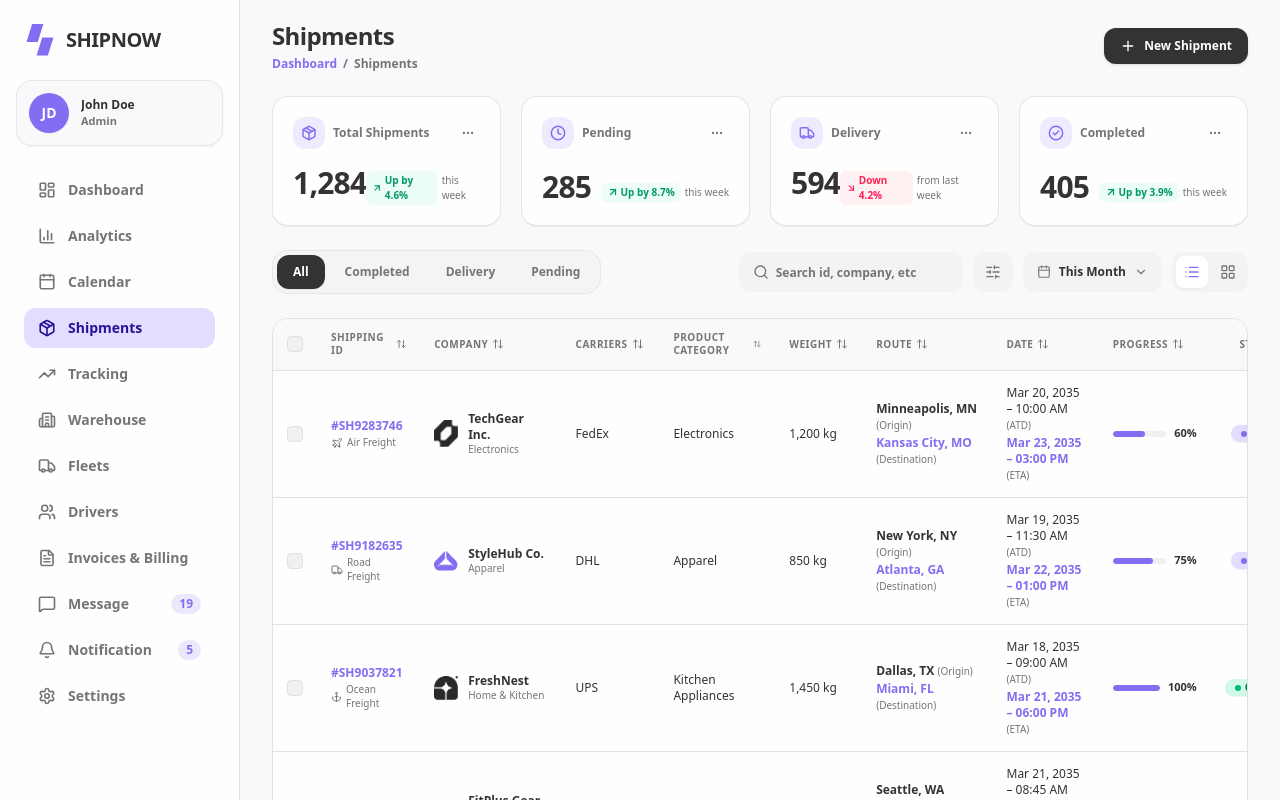
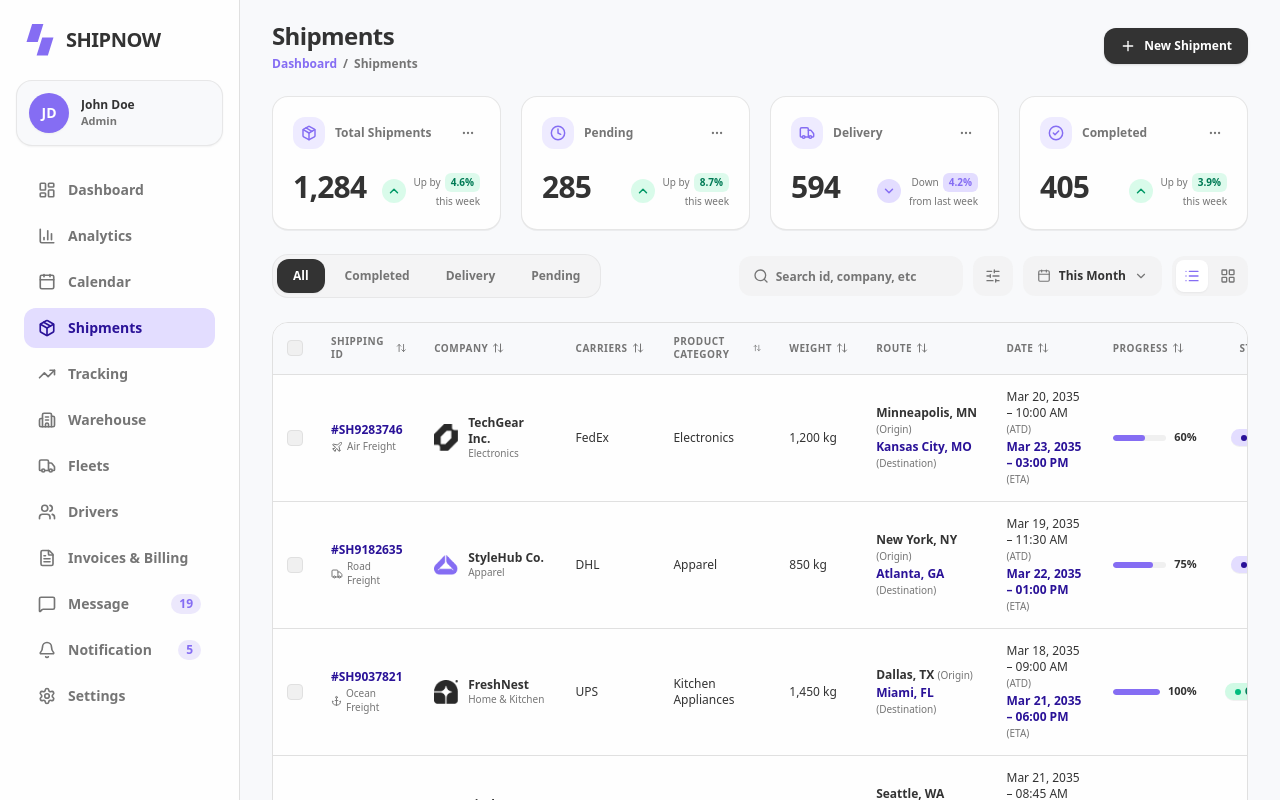
Before and after one commit to sadiq1020/ShipNow-frontend, a Next.js app: page /shipments in a window 1280 px wide. Shown: the top 800 px of the page. Built offline with nearby package versions, Linux system fonts and the light colour scheme.

Commit message:
fix: shipment table and card alignments, color, size etc

```diff
--- a/src/components/shipments/ShipmentsSummaryCards.tsx
+++ b/src/components/shipments/ShipmentsSummaryCards.tsx
@@ -1,6 +1,6 @@
 "use client";
 
-import { Package, Clock, Truck, CheckCircle2, ArrowUpRight, ArrowDownRight, MoreHorizontal } from "lucide-react";
+import { Package, Clock, Truck, CheckCircle2, ChevronUp, ChevronDown, MoreHorizontal } from "lucide-react";
 
 export function ShipmentsSummaryCards() {
   const cards = [
@@ -52,9 +52,9 @@ export function ShipmentsSummaryCards() {
             key={card.id}
             className="flex flex-col justify-between rounded-2xl bg-[#FEFEFE] p-4 sm:p-5 border border-[#E0E0E0]/80 shadow-2xs transition-all hover:shadow-xs"
           >
-            {/* Top Row: Icon & Action */}
+            {/* Top Row: Icon & Title + Action Menu */}
             <div className="flex items-center justify-between">
-              <div className="flex items-center gap-2">
+              <div className="flex items-center gap-2.5">
                 <div className="flex h-8 w-8 items-center justify-center rounded-xl bg-[#E3DDFF]/60 text-[#856DF3]">
                   <IconComp className="h-4 w-4 stroke-[2.2]" />
                 </div>
@@ -71,29 +71,50 @@ export function ShipmentsSummaryCards() {
               </button>
             </div>
 
-            {/* Bottom Row: Large Value & Percentage Badge */}
-            <div className="flex items-baseline justify-between mt-4">
+            {/* Bottom Row: Large Figure & Figma Trend Indicator */}
+            <div className="flex items-baseline justify-between mt-5">
+              {/* Figure */}
               <span className="text-2xl sm:text-3xl font-bold text-[#333333] tracking-tight">
                 {card.value}
               </span>
 
-              <div className="flex items-center gap-1 text-[10px] font-bold">
-                <span
-                  className={`flex items-center px-1.5 py-0.5 rounded-md ${
+              {/* Right Trend Structure (Figma Exact Match) */}
+              <div className="flex items-center gap-2">
+                {/* Round Chevron Icon */}
+                <div
+                  className={`flex h-6 w-6 items-center justify-center rounded-full shrink-0 ${
                     card.isPositive
-                      ? "bg-emerald-50 text-emerald-600"
-                      : "bg-rose-50 text-rose-500"
+                      ? "bg-emerald-100/80 text-emerald-600"
+                      : "bg-[#E3DDFF] text-[#856DF3]"
                   }`}
                 >
                   {card.isPositive ? (
-                    <ArrowUpRight className="h-3 w-3 mr-0.5 stroke-[2.5]" />
+                    <ChevronUp className="h-3.5 w-3.5 stroke-[2.5]" />
                   ) : (
-                    <ArrowDownRight className="h-3 w-3 mr-0.5 stroke-[2.5]" />
+                    <ChevronDown className="h-3.5 w-3.5 stroke-[2.5]" />
                   )}
-                  {card.isPositive ? "Up by " : "Down "}
-                  {card.change}
-                </span>
-                <span className="text-[#757575] font-normal">{card.period}</span>
+                </div>
+
+                {/* Text & Percentage Pill */}
+                <div className="text-right">
+                  <div className="flex items-center justify-end gap-1 text-[10px]">
+                    <span className="font-normal text-[#757575]">
+                      {card.isPositive ? "Up by" : "Down"}
+                    </span>
+                    <span
+                      className={`px-1.5 py-0.5 rounded-md font-bold text-[10px] ${
+                        card.isPositive
+                          ? "bg-emerald-100/70 text-emerald-700"
+                          : "bg-[#E3DDFF] text-[#856DF3]"
+                      }`}
+                    >
+                      {card.change}
+                    </span>
+                  </div>
+                  <span className="text-[10px] font-normal text-[#757575] block mt-0.5">
+                    {card.period}
+                  </span>
+                </div>
               </div>
             </div>
           </div>
--- a/src/components/shipments/ShipmentsTableView.tsx
+++ b/src/components/shipments/ShipmentsTableView.tsx
@@ -30,7 +30,7 @@ export function ShipmentsTableView({ records }: ShipmentsTableViewProps) {
       case "Delivery":
       case "In Transit":
       case "Out for Delivery":
-        return "bg-[#E3DDFF] text-[#333333]";
+        return "bg-[#E3DDFF] text-[#2A1298]";
       case "Completed":
       case "Delivered":
         return "bg-emerald-100 text-emerald-700";
@@ -115,7 +115,7 @@ export function ShipmentsTableView({ records }: ShipmentsTableViewProps) {
                 {/* Shipping ID & Mode */}
                 <td className="py-3.5 px-3.5">
                   <div className="flex flex-col">
-                    <span className="font-bold text-[#856DF3] text-xs">
+                    <span className="font-bold text-[#2A1298] text-xs">
                       {row.trackingId}
                     </span>
                     <span className="flex items-center gap-1 text-[10px] font-normal text-[#757575] mt-0.5">
@@ -168,7 +168,7 @@ export function ShipmentsTableView({ records }: ShipmentsTableViewProps) {
                         (Origin)
                       </span>
                     </span>
-                    <span className="font-bold text-[#856DF3] mt-0.5">
+                    <span className="font-bold text-[#2A1298] mt-0.5">
                       {row.destination.city}{" "}
                       <span className="font-normal text-[10px] text-[#757575]">
                         (Destination)
@@ -186,7 +186,7 @@ export function ShipmentsTableView({ records }: ShipmentsTableViewProps) {
                         (ATD)
                       </span>
                     </span>
-                    <span className="font-semibold text-[#856DF3] mt-0.5">
+                    <span className="font-semibold text-[#2A1298] mt-0.5">
                       {row.destination.date}{" "}
                       <span className="font-normal text-[10px] text-[#757575]">
                         (ETA)
@@ -224,7 +224,7 @@ export function ShipmentsTableView({ records }: ShipmentsTableViewProps) {
                           ? "bg-emerald-500"
                           : row.status === "Pending" || row.status === "Processing"
                           ? "bg-amber-500"
-                          : "bg-[#856DF3]"
+                          : "bg-[#2A1298]"
                       }`}
                     />
                     {row.status}
```
